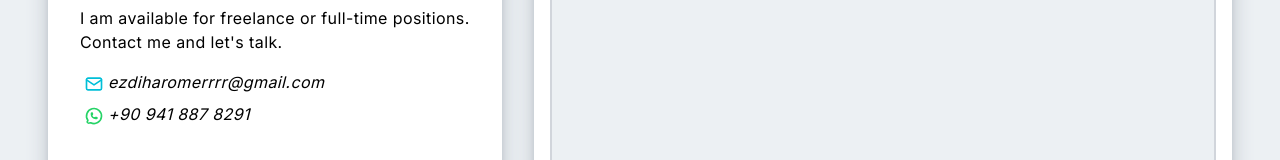
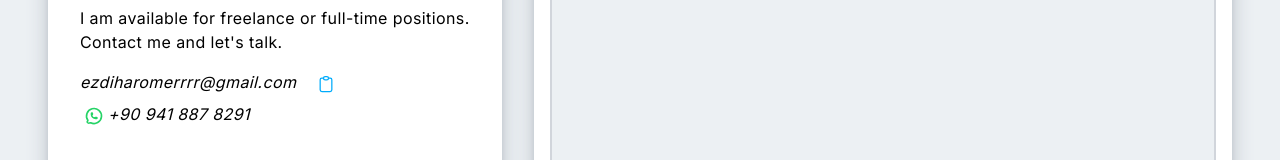
Before and after one commit to 202303-PRM-TR-FEW/portfolio-project-Izdiharomer, a Next.js app in the folder portfolio/: page / in a window 1280 px wide. Shown: the part 3626-3786 px from the top of the page. Built offline with nearby package versions, Linux system fonts and the light colour scheme.

Commit message:
Feat: Email copy component is added

```diff
--- a/portfolio/app/components/Contact.jsx
+++ b/portfolio/app/components/Contact.jsx
@@ -5,6 +5,7 @@ import contact from '@/public/assets/contacts/contact.jpg';
 import github from '@/public/github.svg';
 import linkedin from '@/public/linkedin.svg';
 import cv from '@/public/cv.svg';
+import EmailCopyButton from './EmailCopyButton'
 
 const Contact = ({ isDarkMode, setIsDarkMode }) => {
   return (
@@ -35,8 +36,9 @@ const Contact = ({ isDarkMode, setIsDarkMode }) => {
                 </p>
                 <div className='flex flex-col gap-1'>
                   <em className='flex flex-row'>
-                    <Image src='/assets/mail.svg' width={25} height={25} alt='mail.svg' className='w-[20px] h-[20px] bg-[#fff] rounded-full m-1'/>
-                    <a href='mailto:ezdiharomerrrr@gmail.com'>ezdiharomerrrr@gmail.com</a>
+                    {/* <Image src='/assets/mail.svg' width={25} height={25} alt='mail.svg' className='w-[20px] h-[20px] bg-[#fff] rounded-full m-1'/>
+                    <a href='mailto:ezdiharomerrrr@gmail.com'>ezdiharomerrrr@gmail.com</a> */}
+                    <EmailCopyButton/>
                   </em>
                   <em className='flex flex-row'>
                     <Image src='/assets/whatsapp.svg' width={25} height={25} alt='whatsapp.svg' className='w-[20px] h-[20px] bg-[#fff] rounded-full m-1'/>
--- /dev/null
+++ b/portfolio/app/components/EmailCopyButton.jsx
@@ -0,0 +1,48 @@
+import React, { Component } from 'react';
+import Image from 'next/image';
+
+class EmailCopyButton extends Component {
+  state = {
+    isCopied: false,
+  };
+
+  copyEmailToClipboard = () => {
+    const emailLink = document.createElement('a');
+    emailLink.href = 'mailto:ezdiharomerrrr@gmail.com';
+
+    if (emailLink) {
+      const email = emailLink.href.substring(7);
+      const textArea = document.createElement('textarea');
+      textArea.value = email;
+      document.body.appendChild(textArea);
+      textArea.select();
+      document.execCommand('copy');
+      document.body.removeChild(textArea);
+
+      // Show the "Copied" message
+      this.setState({ isCopied: true });
+
+      // Hide the "Copied" message after a brief delay (e.g., 3 seconds)
+      setTimeout(() => {
+        this.setState({ isCopied: false });
+      }, 3000);
+    }
+  };
+
+  render() {
+    return (
+      <div className='flex flex-row justify-between items-between gap-4'>
+        <p>
+         {' '}
+          <a href="mailto:ezdiharomerrrr@gmail.com">ezdiharomerrrr@gmail.com</a>
+        </p>
+        <button onClick={this.copyEmailToClipboard}>
+          <Image src='/assets/contacts/copy.svg' width={25} height={25} alt='copy.svg' className='w-[20px] h-[20px] bg-[#fff] rounded-full m-1'/>
+        </button>
+        {this.state.isCopied && <span>Copied</span>}
+      </div>
+    );
+  }
+}
+
+export default EmailCopyButton;
--- a/portfolio/app/components/Main.jsx
+++ b/portfolio/app/components/Main.jsx
@@ -15,7 +15,7 @@ function Main() {
         <p className='py-4 gray sm:max-w-[70%] m-auto'>
         I am passionate about creating user-friendly interfaces that provide a seamless and enjoyable experience for users. Through my expertise in frontend development, I strive to craft interfaces that are not only visually appealing but also intuitive and easy to navigate
         </p>
-        <a href="/assets/izdihar-resume.pdf" download>
+        <a href="/assets/izdihar-resume.pdf"  target="_blank">
           <button className='pink_button p-2 text-bold bg-transparent'>Download CV</button>
         </a>
       </div>
```
Also changed, not shown: portfolio/public/assets/contacts/copy.svg (added).
